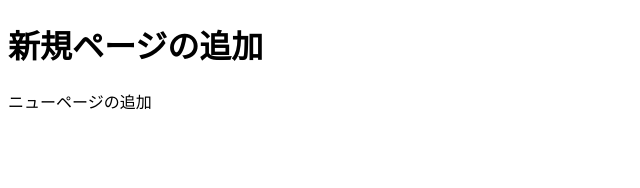
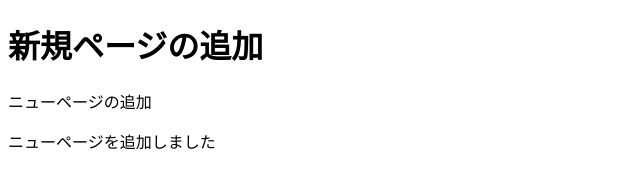
Before and after one commit to HITONOWAWEB/test, a plain HTML site: page new.html in a window 1280 px wide. Shown: the whole page, without its empty margins (0-640 px from the left). Drawn offline with Linux system fonts and the light colour scheme.

Commit message:
ニューページをさらに追加しました

```diff
--- a/new.html
+++ b/new.html
@@ -11,5 +11,7 @@
 
   <p>ニューページの追加</p>
 
+  <p>ニューページを追加しました</p>
+
 </body>
 </html>
```
